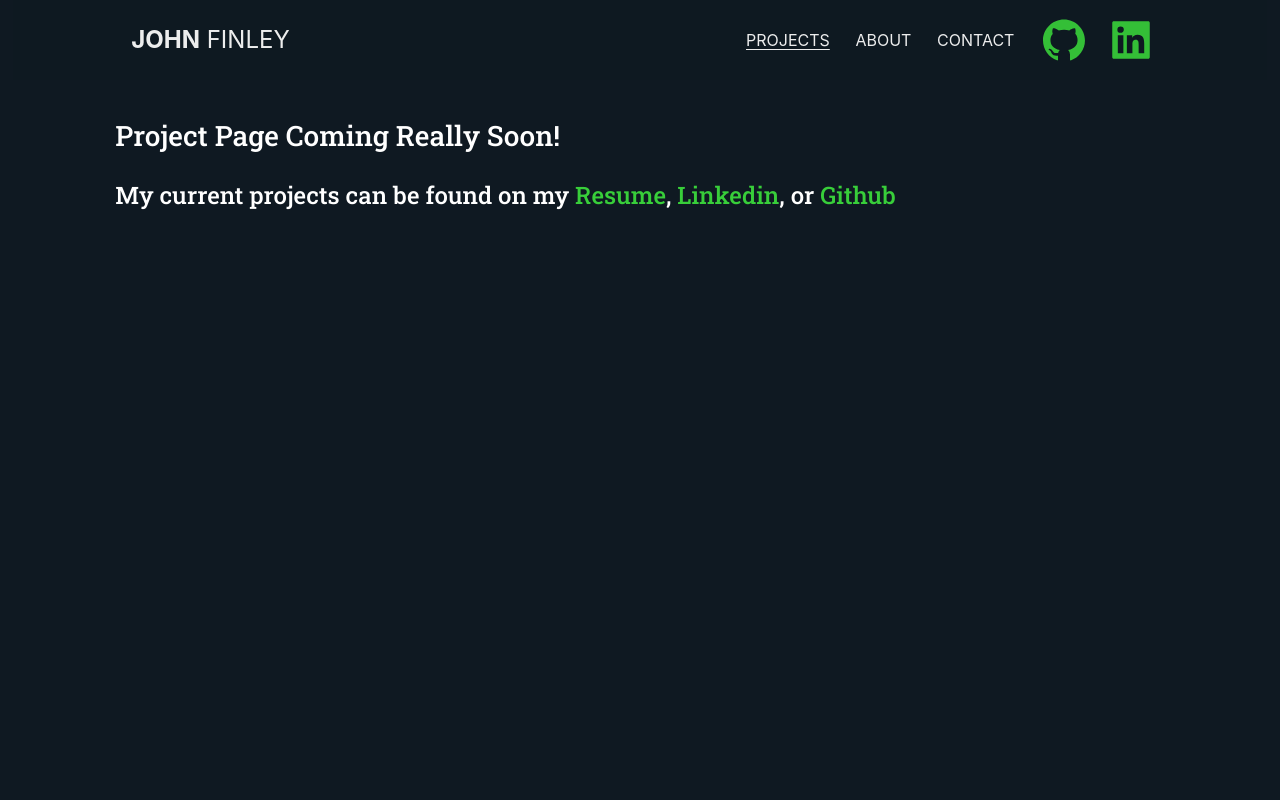
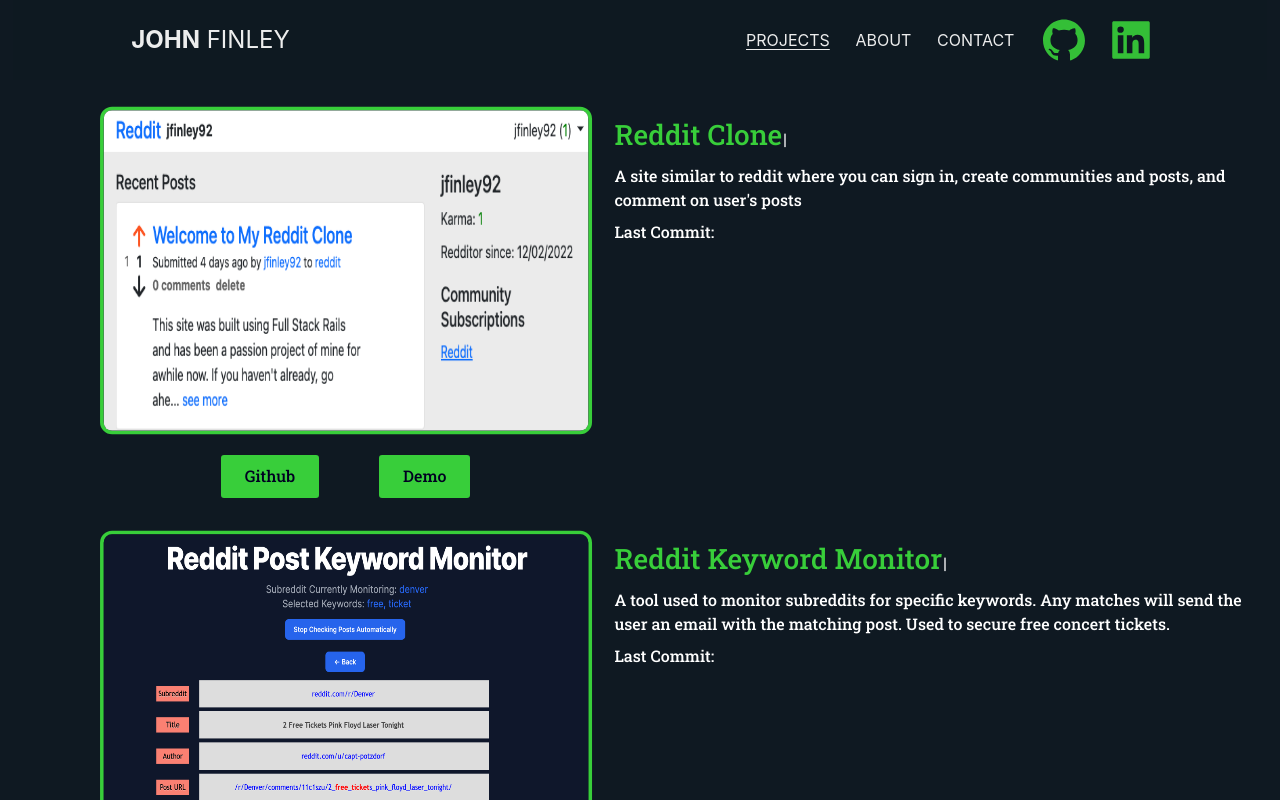
Before and after one commit to jfinley6/portfolio, a React (Vite) app: page /projects in a window 1280 px wide. Built offline with nearby package versions, Linux system fonts and the light colour scheme; no server answers.

Commit message:
replaced placeholder with actual projects

```diff
--- a/src/components/Projects.jsx
+++ b/src/components/Projects.jsx
@@ -1,21 +1,63 @@
-import React, { useEffect } from "react";
-import { NavLink, Link } from "react-router-dom";
+import React, { useEffect, useState } from "react";
+import { Link } from "react-router-dom";
 import "../stylesheets/projects.css";
+import { projectData, getGithubData } from "../projectData";
+import Typewriter from "typewriter-effect";
 
 function Projects() {
   useEffect(() => {
     document.title = "John Finley | Projects";
   }, []);
 
+  const projectTiles = projectData.map((project) => {
+    const [lastCommit, setLastCommit] = useState("");
+    getGithubData(project.repository).then((data) => {
+      setLastCommit(data[0].commit.committer.date);
+    });
+
+    return (
+      <div className="projectCard" key={project.name}>
+        <div className="projectImageContainer">
+          <img className="projectImage" src={project.image} />
+          <div className="projectLinks">
+            <span>
+              <Link to={project.source} target="_blank">
+                Github
+              </Link>
+            </span>
+            {project.demo.length > 0 ? (
+              <span>
+                <Link to={project.demo} target="_blank">
+                  Demo
+                </Link>
+              </span>
+            ) : null}
+          </div>
+        </div>
+        <div className="projectInfo">
+          <Typewriter
+            style={{ color: "var(--green)" }}
+            onInit={(typewriter) => {
+              typewriter.typeString(project.name).start();
+            }}
+          />
+          <span style={{ textAlign: "left" }}>{project.description}</span>
+          <span>Last Commit: {lastCommit.substring(0, 10)}</span>
+        </div>
+      </div>
+    );
+  });
+
   return (
     <div id="projects-page">
-      <h3>Project Page Coming Really Soon!</h3>
+      {/* <h3>Project Page Coming Really Soon!</h3>
       <h4>
         My current projects can be found on my{" "}
         <NavLink style={{color: "var(--green)"}} to="/resume">Resume</NavLink>,{" "}
         <Link style={{color: "var(--green)"}} to="https://linkedin.com/in/john-tyler-finley">Linkedin</Link>, or{" "}
         <Link style={{color: "var(--green)"}} to="https://github.com/jfinley6">Github</Link>
-      </h4>
+      </h4> */}
+      {projectTiles}
     </div>
   );
 }
```
